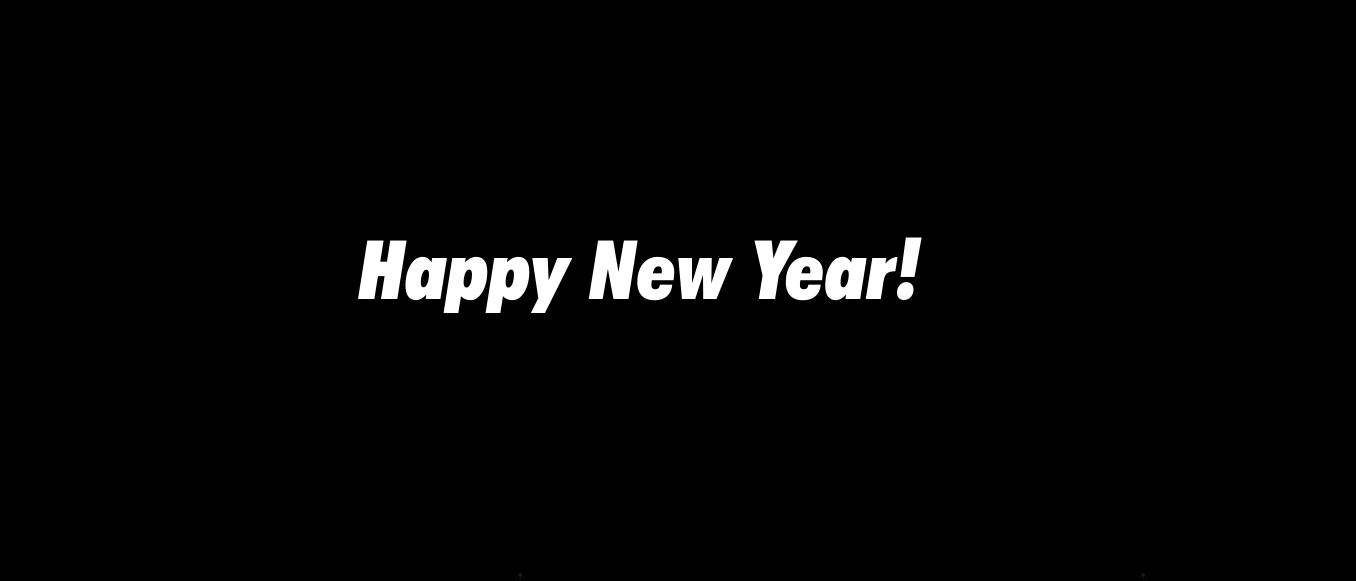
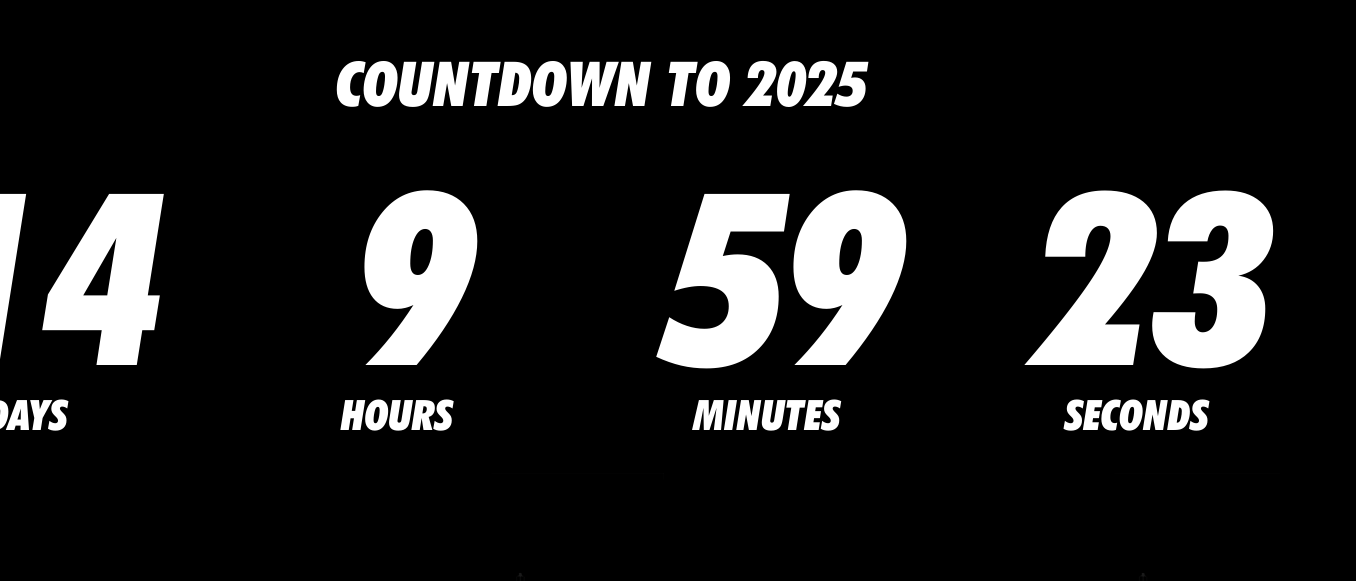
Before and after one commit to SamAlphAandJam/countdown-frontend, a plain HTML site: page index.html in a window 1280 px wide. Shown: the part 131-712 px from the top of the page, 1356 px wide, since content can reach past the window. Drawn offline with Linux system fonts and the light colour scheme.

Commit message:
added the new date and year text

```diff
--- a/app.js
+++ b/app.js
@@ -21,7 +21,7 @@ function countdownToLaunch(targetDate) {
   return { days: days, hours: hours, minutes, minutes, seconds: seconds };
 }
 
-const launchDate = new Date("2024-01-01T00:00:00").getTime();
+const launchDate = new Date("2025-01-01T00:00:00").getTime();
 const countdown = countdownToLaunch(launchDate);
 
 const daysDiv = document.querySelector(".countdown > div:nth-child(1) > h2");
--- a/index.html
+++ b/index.html
@@ -5,11 +5,11 @@
     <meta http-equiv="X-UA-Compatible" content="IE=edge" />
     <meta name="viewport" content="width=device-width, initial-scale=1.0" />
     <link rel="stylesheet" href="./styles2.css" />
-    <title>Document</title>
+    <title>Le Madison New Year Timer</title>
   </head>
   <body>
     <section class="countAdownContainer">
-      <h5>COUNTDOWN TO 2024</h5>
+      <h5>COUNTDOWN TO 2025</h5>
       <div class="countdown">
         <div>
           <h2></h2>
```
